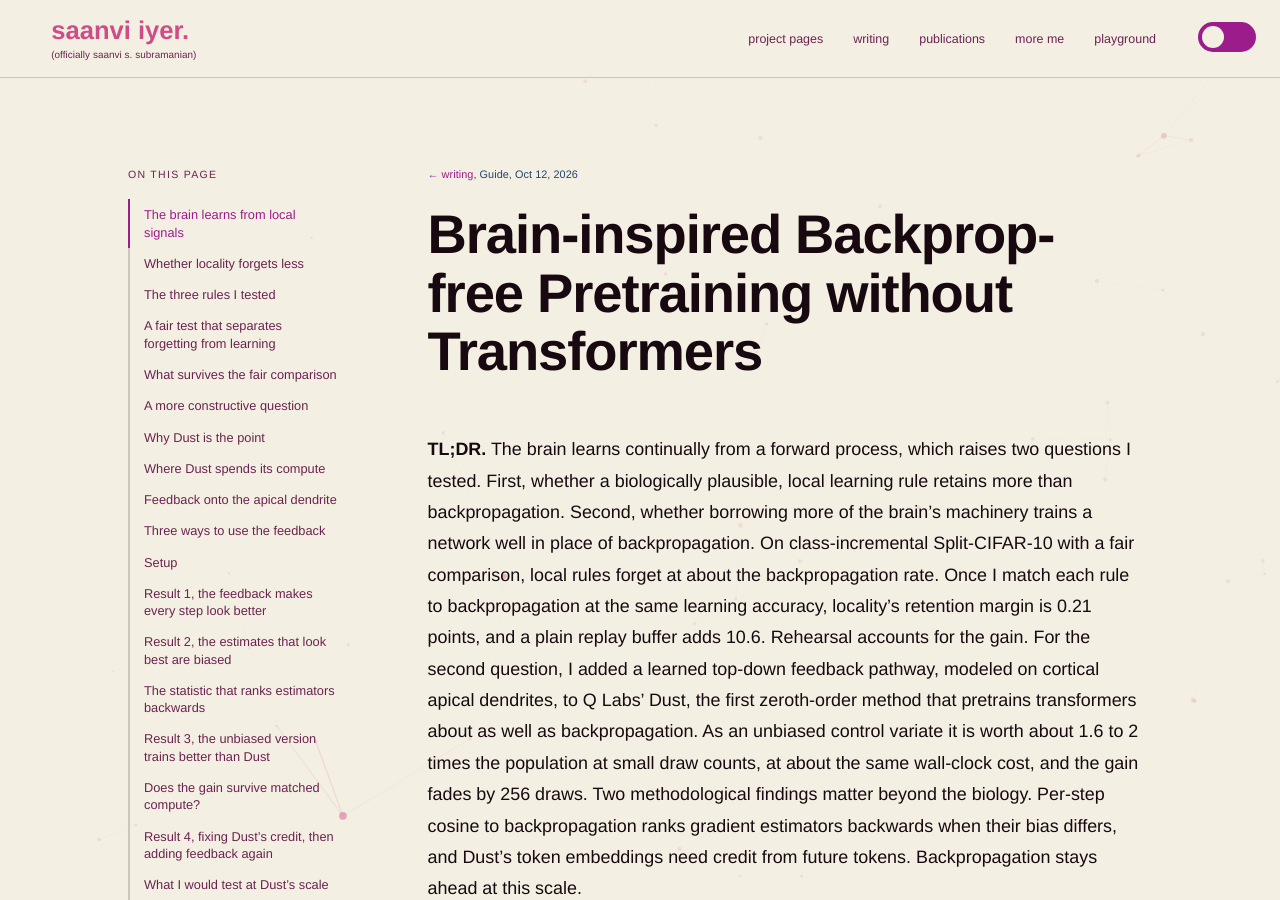
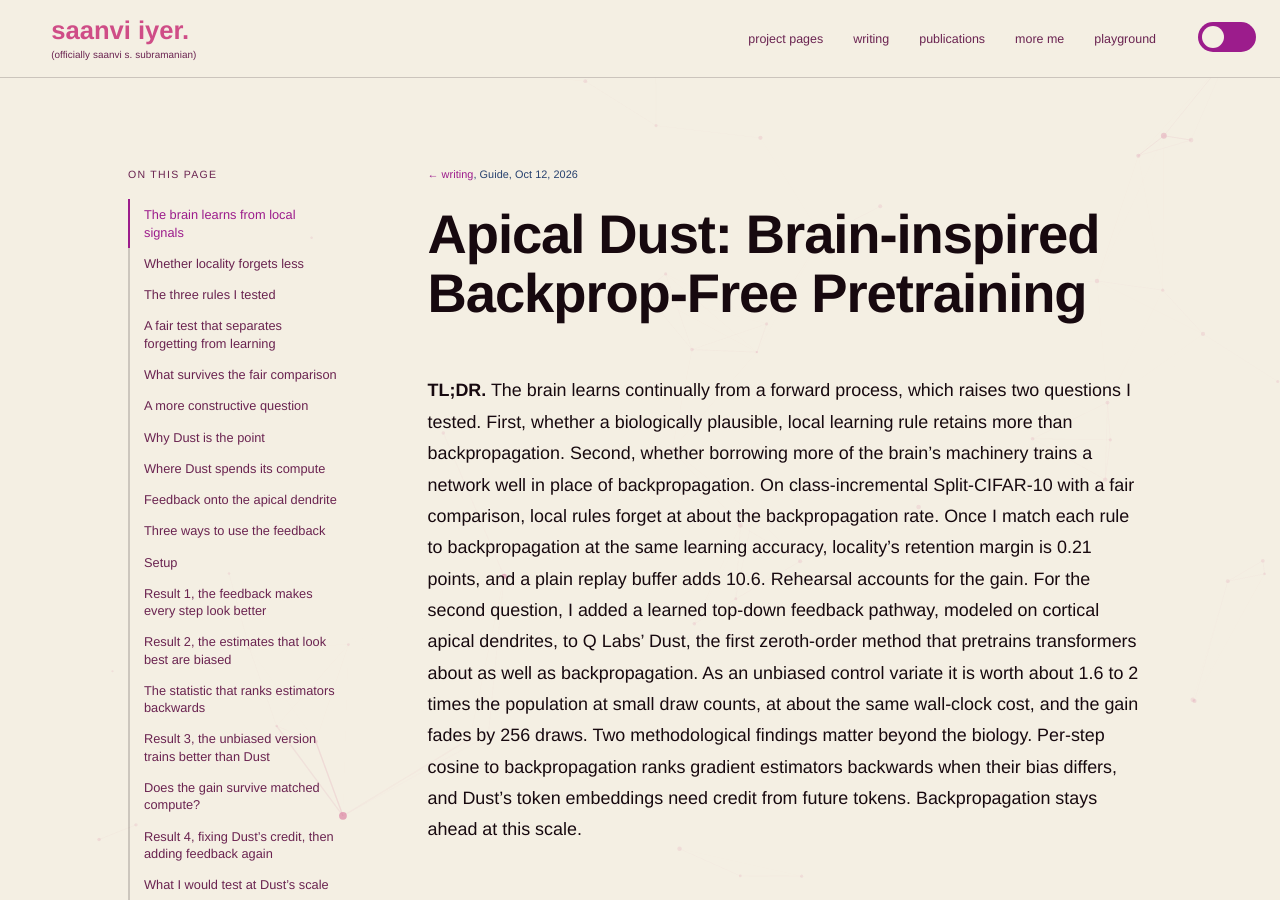
Before and after one commit to saanviiyer/saanviiyer.github.io, a Jekyll site: the page built from _posts/2026-10-12-brain-like-learning.md, in a window 1280 px wide and 900 px high. Built offline with Jekyll 4.4.1, drawn with Linux system fonts in a browser that asks for light colours; some web fonts are replaced.

Commit message:
Retitle the backprop-free post to Apical Dust

```diff
--- a/_posts/2026-10-12-brain-like-learning.md
+++ b/_posts/2026-10-12-brain-like-learning.md
@@ -1,6 +1,6 @@
 ---
 layout: post
-title: "Brain-inspired Backprop-free Pretraining without Transformers"
+title: "Apical Dust: Brain-inspired Backprop-Free Pretraining"
 date: 2026-10-12
 tag: "Guide"
 section: technical
```
